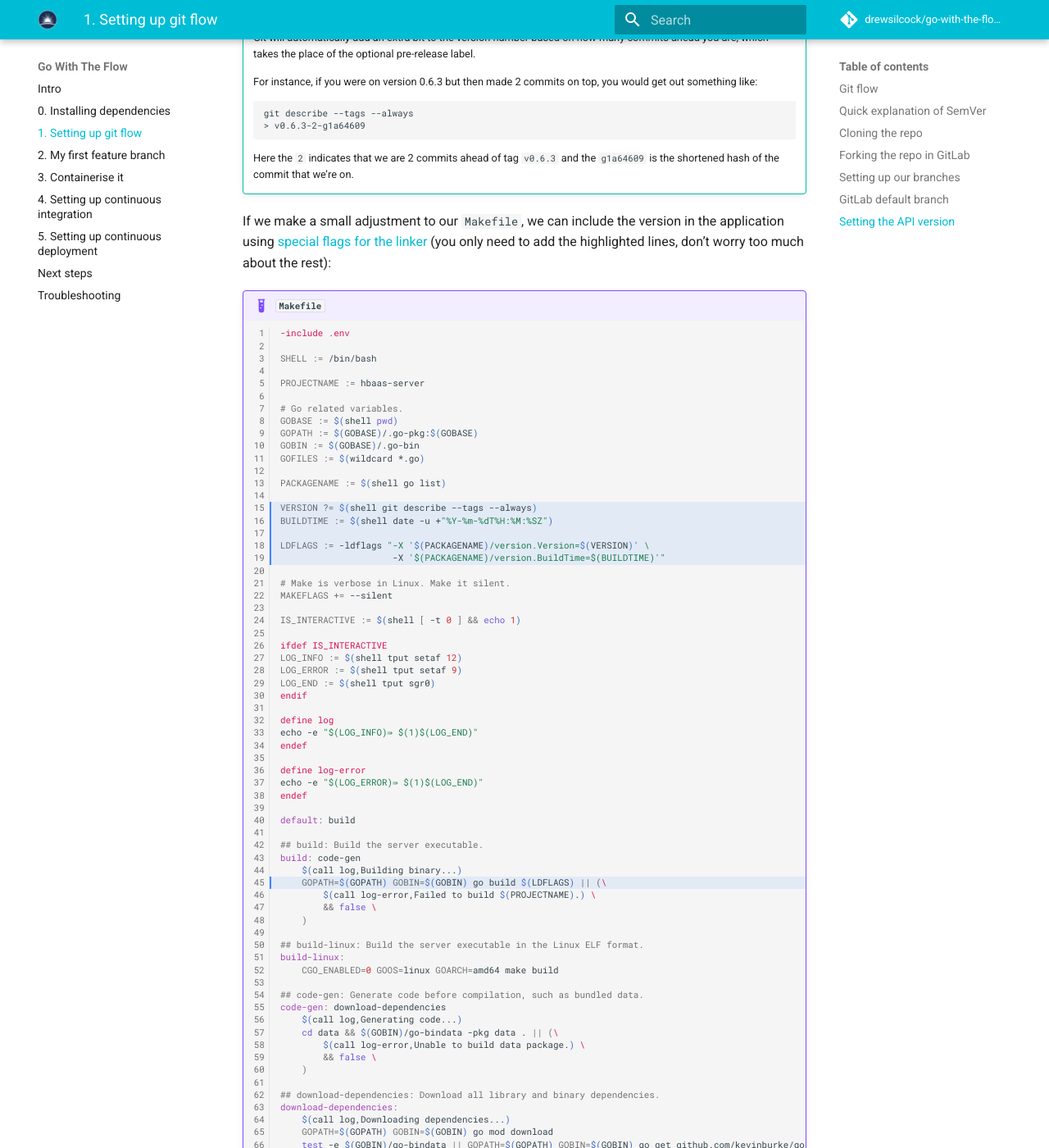
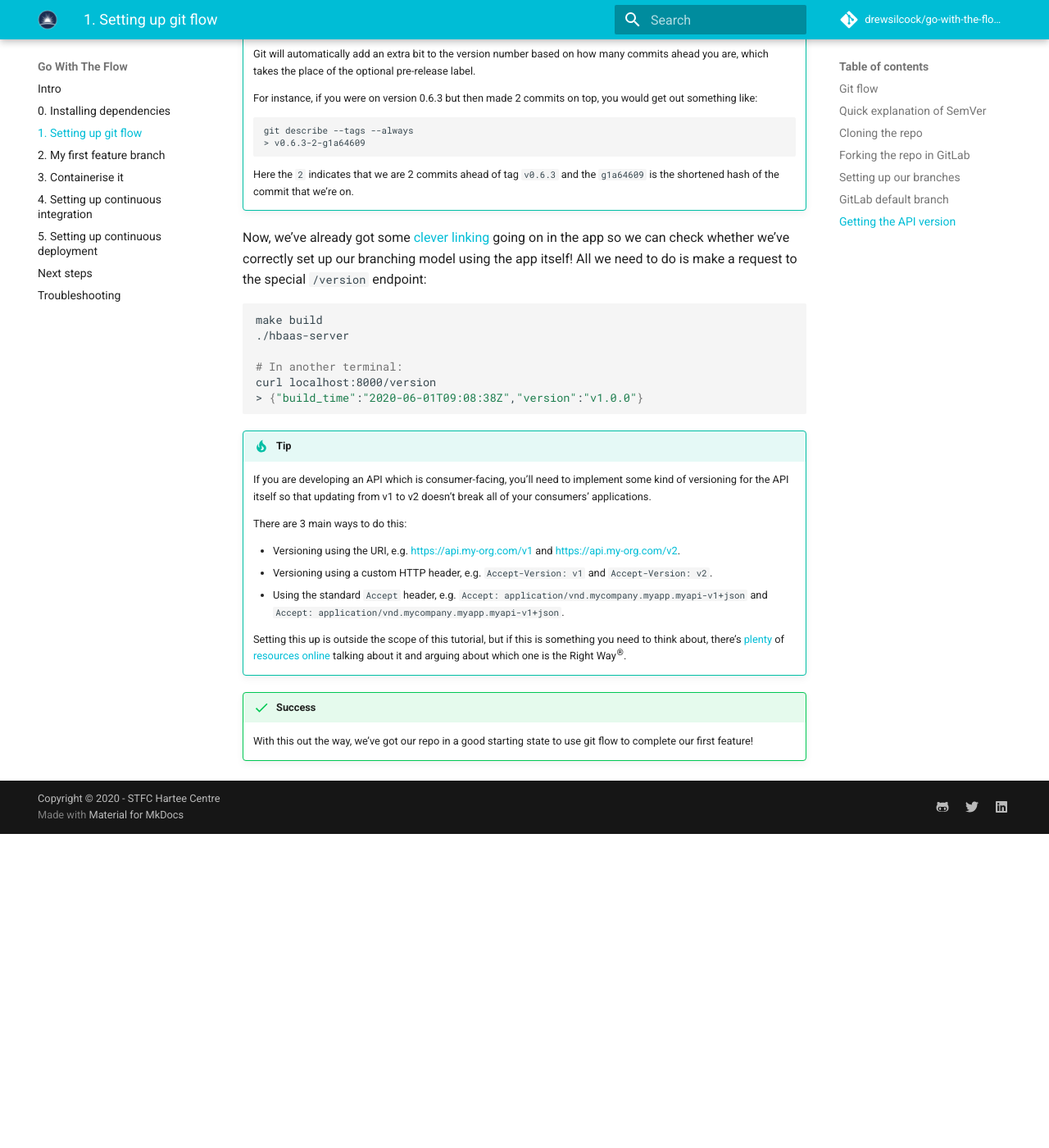
Before and after one commit to stfc/docker-and-gh-actions-for-ml, an MkDocs documentation site: the page built from docs/1-setting-up-git-flow.md, in a window 1280 px wide and 1400 px high, scrolled down 6005 px. Shown: the whole window at 82% size. Built offline with MkDocs 1.6.1 and Material for MkDocs 9.7.7, drawn with Linux system fonts in a browser that asks for light colours; emoji names are drawn with the system emoji font; comment, search, counter and statistics services are not loaded; after the commit the page ends 7022 px from its top, so only the background shows below that; some of the changed text lies outside the part shown.

Commit message:
Refactor section 1 to be simpler to follow.

````diff
--- a/docs/1-setting-up-git-flow.md
+++ b/docs/1-setting-up-git-flow.md
@@ -144,11 +144,11 @@ To do this, go to "Settings" > "Repository" > "Default Branch":
 
 ![choosing default branch](/images/setting-up-git-flow/default-branch.png)
 
-## Setting the API version
+## Getting the API version
 
-We want to be able to specify the version inside our application so that we can check what version the API is running dynamically.
+We want to be able to get the version of our app automatically, without needing to manually modify a file each time we want a new version.
 
-Well there's good news - we can get git to do this for us automatically!
+Well there's good news - we can get this out of git automatically!
 
 If you've set up your git flow and you're on either your master or dev branches, we can get our current version in semver format by simply running:
 
@@ -173,98 +173,16 @@ git describe --tags --always
 
     Here the `2` indicates that we are 2 commits ahead of tag `v0.6.3` and the `g1a64609` is the shortened hash of the commit that we're on.
 
-If we make a small adjustment to our `Makefile`, we can include the version in the application using [special flags for the linker](https://www.digitalocean.com/community/tutorials/using-ldflags-to-set-version-information-for-go-applications){target="_blank" rel="noopener noreferrer"} (you only need to add the highlighted lines, don't worry too much about the rest):
+Now, we've already got some [clever linking](https://www.digitalocean.com/community/tutorials/using-ldflags-to-set-version-information-for-go-applications){target="_blank" rel="noopener noreferrer"} going on in the app so we can check whether we've correctly set up our branching model using the app itself! All we need to do is make a request to the special `/version` endpoint:
 
-!!! example "`Makefile`"
-    ```Makefile linenums="1" hl_lines="15-19 45"
-    -include .env
+```bash
+make build
+./hbaas-server
 
-    SHELL := /bin/bash
-
-    PROJECTNAME := hbaas-server
-
-    # Go related variables.
-    GOBASE := $(shell pwd)
-    GOPATH := $(GOBASE)/.go-pkg:$(GOBASE)
-    GOBIN := $(GOBASE)/.go-bin
-    GOFILES := $(wildcard *.go)
-
-    PACKAGENAME := $(shell go list)
-
-    VERSION ?= $(shell git describe --tags --always)
-    BUILDTIME := $(shell date -u +"%Y-%m-%dT%H:%M:%SZ")
-
-    LDFLAGS := -ldflags "-X '$(PACKAGENAME)/version.Version=$(VERSION)' \
-                         -X '$(PACKAGENAME)/version.BuildTime=$(BUILDTIME)'"
-
-    # Make is verbose in Linux. Make it silent.
-    MAKEFLAGS += --silent
-
-    IS_INTERACTIVE := $(shell [ -t 0 ] && echo 1)
-
-    ifdef IS_INTERACTIVE
-    LOG_INFO := $(shell tput setaf 12)
-    LOG_ERROR := $(shell tput setaf 9)
-    LOG_END := $(shell tput sgr0)
-    endif
-
-    define log
-    echo -e "$(LOG_INFO)⇛ $(1)$(LOG_END)"
-    endef
-
-    define log-error
-    echo -e "$(LOG_ERROR)⇛ $(1)$(LOG_END)"
-    endef
-
-    default: build
-
-    ## build: Build the server executable.
-    build: code-gen
-    	$(call log,Building binary...)
-    	GOPATH=$(GOPATH) GOBIN=$(GOBIN) go build $(LDFLAGS) || (\
-    	    $(call log-error,Failed to build $(PROJECTNAME).) \
-    	    && false \
-    	)
-
-    ## build-linux: Build the server executable in the Linux ELF format.
-    build-linux:
-    	CGO_ENABLED=0 GOOS=linux GOARCH=amd64 make build
-
-    ## code-gen: Generate code before compilation, such as bundled data.
-    code-gen: download-dependencies
-    	$(call log,Generating code...)
-    	cd data && $(GOBIN)/go-bindata -pkg data . || (\
-    	    $(call log-error,Unable to build data package.) \
-    	    && false \
-    	)
-
-    ## download-dependencies: Download all library and binary dependencies.
-    download-dependencies:
-    	$(call log,Downloading dependencies...)
-    	GOPATH=$(GOPATH) GOBIN=$(GOBIN) go mod download
-    	test -e $(GOBIN)/go-bindata || GOPATH=$(GOPATH) GOBIN=$(GOBIN) go get github.com/kevinburke/go-bindata/...
-
-    .PHONY: clean
-    ## clean: Clean up all build files.
-    clean:
-    	@-rm $(OUTBINDIR)/$(PROJECTNAME) 2> /dev/null
-    	GOPATH=$(GOPATH) GOBIN=$(GOBIN) go clean
-    	@-rm ./**/bindata.go 2> /dev/null
-
-    .PHONY: help
-    all: help
-    help: Makefile
-    	echo
-    	echo "Choose a command run in "$(PROJECTNAME)":"
-    	echo
-    	sed -n 's/^##//p' $< | column -t -s ':' |  sed -e 's/^/ /'
-    	echo
-    ```
-
-!!! note
-    If you're wondering why the `VERSION ?= $(...)` variable has a `?=` instead of a `:=`, that's not a typo! It means that we only assign the variable if it's not already defined.
-
-    I'll explain why this is needed further on in [Section 3](/3-containerise-it/) where we'll be containerising our application.
+# In another terminal:
+curl localhost:8000/version
+> {"build_time":"2020-06-01T09:08:38Z","version":"v1.0.0"}
+```
 
 !!! tip
     If you are developing an API which is consumer-facing, you'll need to implement some kind of versioning for the API itself so that updating from v1 to v2 doesn't break all of your consumers' applications.
@@ -277,16 +195,5 @@ If we make a small adjustment to our `Makefile`, we can include the version in t
 
     Setting this up is outside the scope of this tutorial, but if this is something you need to think about, there's [plenty](https://stackoverflow.com/questions/389169/best-practices-for-api-versioning){target="_blank" rel="noopener noreferrer"} of [resources](https://www.xmatters.com/blog/devops/blog-four-rest-api-versioning-strategies/){target="_blank" rel="noopener noreferrer"} [online](https://restfulapi.net/versioning/){target="_blank" rel="noopener noreferrer"} talking about it and arguing about which one is the Right Way^®^.
 
-We can test to make sure our build version is linked correctly into the API by calling a special `/version` endpoint:
-
-```bash
-make build
-./hbaas-server
-
-# In another terminal
-curl localhost:8000/version
-> {"build_time":"2020-06-01T09:08:38Z","version":"v1.0.0"}
-```
-
 !!! success
     With this out the way, we've got our repo in a good starting state to use git flow to complete our first feature!
````
Also changed, not shown: other parts of docs/1-setting-up-git-flow.md (+1 -1 lines), docs/index.md (+1 -1 lines).
